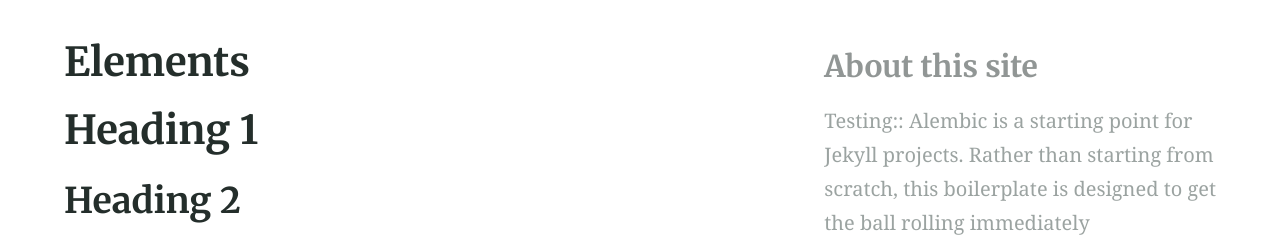
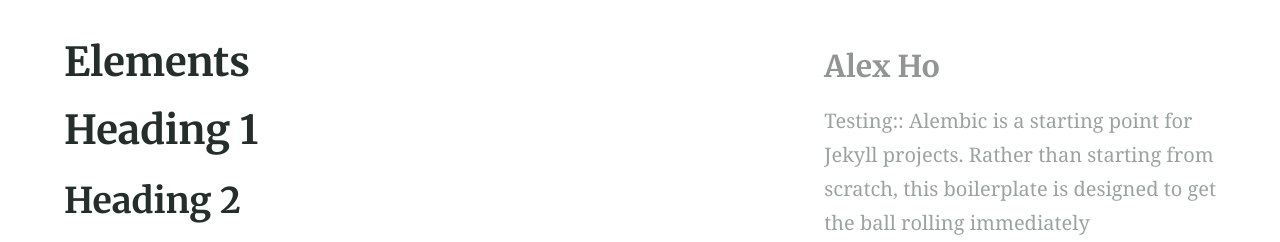
Before and after one commit to aho38/aho38.github.io, a Jekyll site: the page built from about_me.md, in a window 1280 px wide. Shown: the part 424-666 px from the top of the page. Built offline with Jekyll 4.4.1, drawn with Linux system fonts in a browser that asks for light colours.

Commit message:
Update site-aside.html

```diff
--- a/_includes/site-aside.html
+++ b/_includes/site-aside.html
@@ -7,7 +7,7 @@
 
   {% elsif page.layout == "page" or page.layout == "home" or page.layout == "blog" %}
     <section class="section  section--description">
-      <h3>About this site</h3>
+      <h3>Alex Ho</h3>
       <p>{{ site.description }}</p>
       {% include nav-social.html %}
     </section>
```
